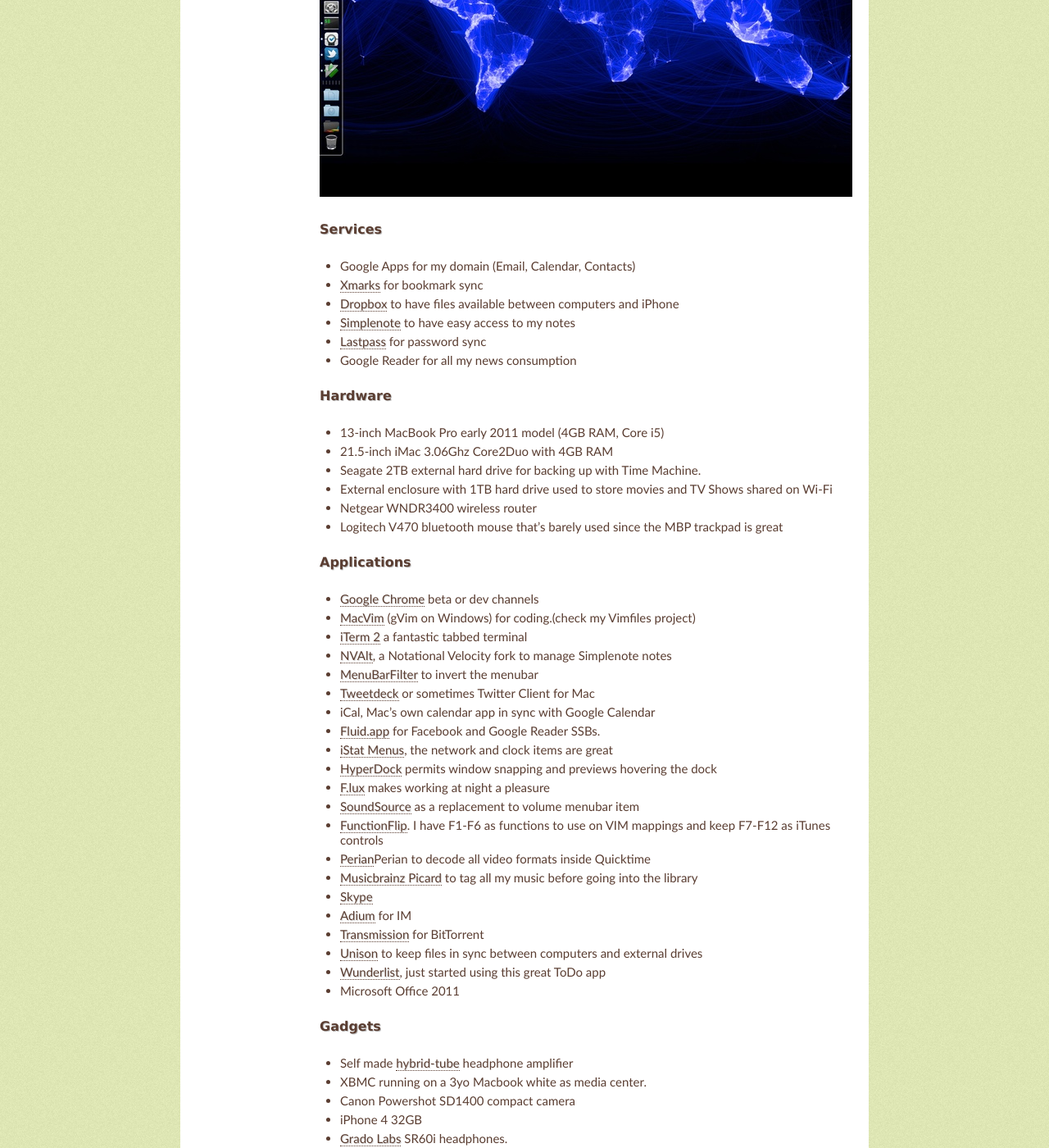
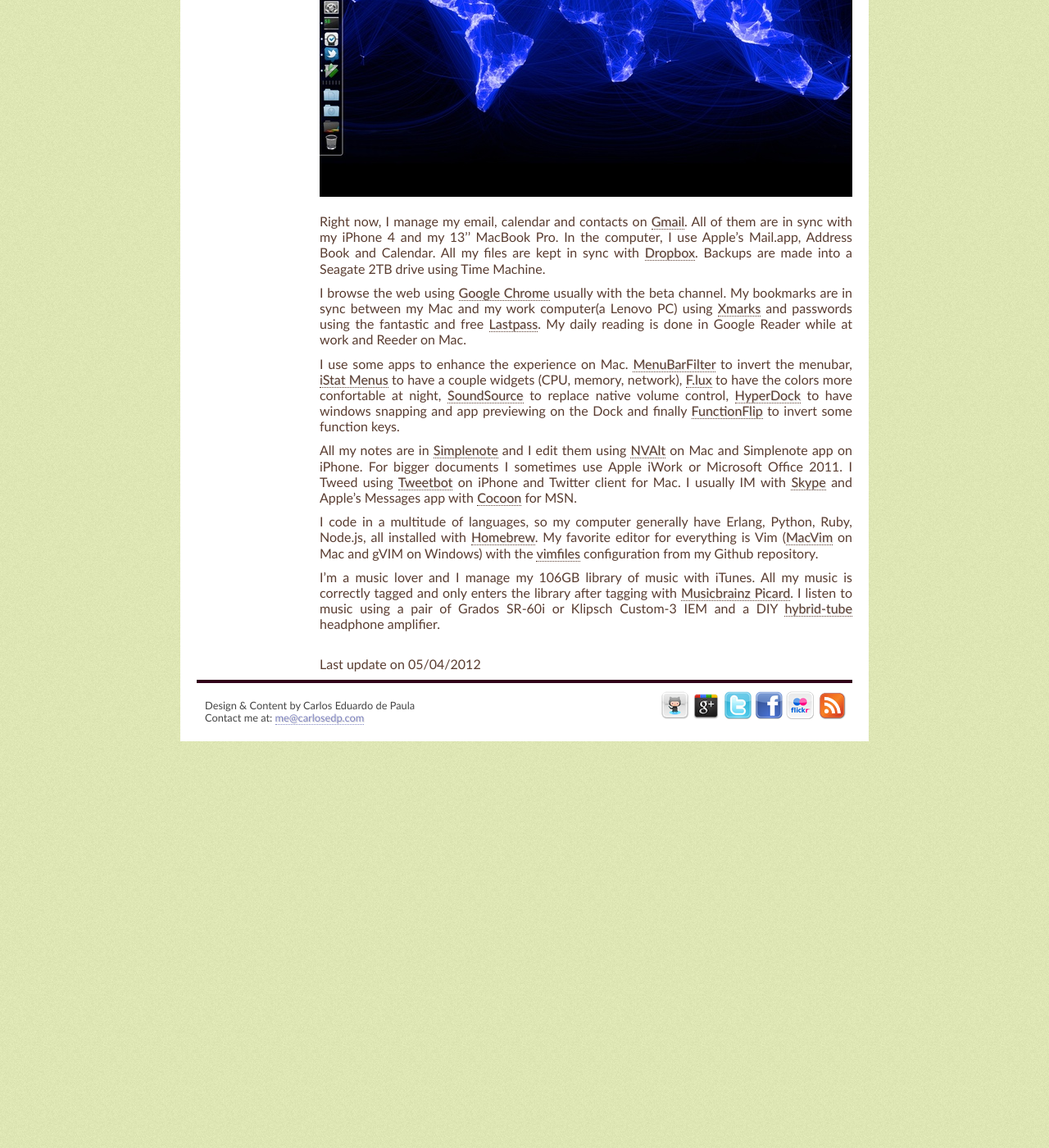
Before and after one commit to carlosedp/carlosedp.github.com, a Jekyll site: the page built from about/index.markdown, in a window 1280 px wide and 1400 px high, scrolled down 927 px. Shown: the whole window at 82% size. Built offline with Jekyll 4.4.1, drawn with Linux system fonts in a browser that asks for light colours; Markdown is read by kramdown in place of the engine named in the settings; comment, search, counter and statistics services are not loaded; after the commit the page ends 1831 px from its top, so only the background shows below that; some of the changed text lies outside the part shown.

Commit message:
Updated about page

```diff
--- a/about/index.markdown
+++ b/about/index.markdown
@@ -19,7 +19,7 @@
 
 This site came from the need to have a single place to keep my projects and writings. It is created with [Jekyll](https://github.com/mojombo/jekyll/) engine.
 
-The design was created from scratch based on colour palettes from [ColourLovers](http://www.colourlovers.com/). Everything was made on VIM and the CSS compiled with [Compass for SASS](http://compass-style.org).
+The design was created from scratch based on colour palettes from [ColourLovers](http://www.colourlovers.com/). Everything was made on VIM and the CSS compiled from SASS with [Compass for SASS](http://compass-style.org).
 
 The source for it can be checked on my [GitHub](https://github.com/carlosedp/carlosedp.github.com) repository.
 
@@ -29,56 +29,17 @@
 
 <img src="/images/Desktop.jpg" alt="Desktop" class="center">
 
-### Services
+Right now, I manage my email, calendar and contacts on [Gmail](http://gmail.com). All of them are in sync with my iPhone 4 and my 13'' MacBook Pro. In the computer, I use Apple's Mail.app, Address Book and Calendar. All my files are kept in sync with [Dropbox](http://www.dropbox.com). Backups are made into a Seagate 2TB drive using Time Machine.
 
-* Google Apps for my domain (Email, Calendar, Contacts)
-* [Xmarks](http://www.xmarks.com) for bookmark sync
-* [Dropbox](http://www.dropbox.com) to have files available between computers and iPhone
-* [Simplenote](https://simple-note.appspot.com) to have easy access to my notes
-* [Lastpass](http://www.lastpass.com) for password sync
-* Google Reader for all my news consumption
+I browse the web using [Google Chrome](http://www.google.com/chrome) usually with the beta channel. My bookmarks are in sync between my Mac and my work computer(a Lenovo PC) using [Xmarks](http://www.xmarks.com) and passwords using the fantastic and free [Lastpass](http://www.lastpass.com). My daily reading is done in Google Reader while at work and Reeder on Mac.
 
-### Hardware
+I use some apps to enhance the experience on Mac. [MenuBarFilter](http://eece.github.com/MenuBarFilter/) to invert the menubar, [iStat Menus](http://http://www.islayer.com/) to have a couple widgets (CPU, memory, network), [F.lux](http://http://stereopsis.com/flux/) to have the colors more confortable at night, [SoundSource](http://www.rogueamoeba.com/freebies/) to replace native volume control, [HyperDock](http://hyperdock.bahoom.de) to have windows snapping and app previewing on the Dock and finally [FunctionFlip](http://kevingessner.com/software/functionflip/) to invert some function keys.
 
-* 13-inch MacBook Pro early 2011 model (4GB RAM, Core i5)
-* 21.5-inch iMac 3.06Ghz Core2Duo with 4GB RAM
-* Seagate 2TB external hard drive for backing up with Time Machine.
-* External enclosure with 1TB hard drive used to store movies and TV Shows shared on Wi-Fi
-* Netgear WNDR3400 wireless router
-* Logitech V470 bluetooth mouse that's barely used since the MBP trackpad is great
+All my notes are in [Simplenote](https://simple-note.appspot.com) and I edit them using [NVAlt](http://brettterpstra.com/project/nvalt/) on Mac and Simplenote app on iPhone. For bigger documents I sometimes use Apple iWork or Microsoft Office 2011. I Tweed using [Tweetbot](http://tapbots.com/tweetbot) on iPhone and Twitter client for Mac. I usually IM with [Skype](http://www.skype.com) and Apple's Messages app with [Cocoon](http://cocoon.drinkbrainjuice.com/) for MSN.
 
-### Applications
+I code in a multitude of languages, so my computer generally have Erlang, Python, Ruby, Node.js, all installed with [Homebrew](http://mxcl.github.com/homebrew). My favorite editor for everything is Vim ([MacVim](http://code.google.com/p/macvim/) on Mac and gVIM on Windows) with the [vimfiles](https://github.com/carlosedp/vimfiles) configuration from my Github repository.
 
-* [Google Chrome](http://www.google.com/chrome) beta or dev channels
-* [MacVim](http://code.google.com/p/macvim/) (gVim on Windows) for coding.(check my Vimfiles project)
-* [iTerm 2](http://code.google.com/p/iterm2/) a fantastic tabbed terminal
-* [NVAlt](http://brettterpstra.com/project/nvalt/), a Notational Velocity fork to manage Simplenote notes
-* [MenuBarFilter](http://eece.github.com/MenuBarFilter/) to invert the menubar
-* [Tweetdeck](http://www.tweetdeck.com) or sometimes Twitter Client for Mac
-* iCal, Mac's own calendar app in sync with Google Calendar
-* [Fluid.app](http://www.fluidapp.com) for Facebook and Google Reader SSBs.
-* [iStat Menus](http://http://www.islayer.com/), the network and clock items are great
-* [HyperDock](http://hyperdock.bahoom.de) permits window snapping and previews hovering the dock
-* [F.lux](http://http://stereopsis.com/flux/) makes working at night a pleasure
-* [SoundSource](http://www.rogueamoeba.com/freebies/) as a replacement to volume menubar item
-* [FunctionFlip](http://kevingessner.com/software/functionflip/). I have F1-F6 as functions to use on VIM mappings and keep F7-F12 as iTunes controls
-* [Perian](http://perian.org)Perian to decode all video formats inside Quicktime
-* [Musicbrainz Picard](http://musicbrainz.org/doc/MusicBrainz_Picard) to tag all my music before going into the library
-* [Skype](http://www.skype.com)
-* [Adium](http://adium.im) for IM
-* [Transmission](http://transmissionbt.com/) for BitTorrent
-* [Unison](http://www.cis.upenn.edu/~bcpierce/unison/) to keep files in sync between computers and external drives
-* [Wunderlist](http://www.wunderlist.com), just started using this great ToDo app
-* Microsoft Office 2011
-
-### Gadgets
-
-* Self made [hybrid-tube](http://diyaudioprojects.com/Solid/12AU7-IRF510-LM317-Headamp/) headphone amplifier
-* XBMC running on a 3yo Macbook white as media center.
-* Canon Powershot SD1400 compact camera
-* iPhone 4 32GB
-* [Grado Labs](http://www.gradolabs.com) SR60i headphones.
-* Klipsh Custom-3 in-ear earphones. One of the best in-ear phones ever except for the crappy cables.
+I'm a music lover and I manage my 106GB library of music with iTunes. All my music is correctly tagged and only enters the library after tagging with [Musicbrainz Picard](http://musicbrainz.org/doc/MusicBrainz_Picard). I listen to music using a pair of Grados SR-60i or Klipsch Custom-3 IEM and a DIY [hybrid-tube](http://diyaudioprojects.com/Solid/12AU7-IRF510-LM317-Headamp/) headphone amplifier.
 
 <br>
-Last update on 15/12/2011
+Last update on 05/04/2012
```
Also changed, not shown: other parts of about/index.markdown (+1 -1 lines).
